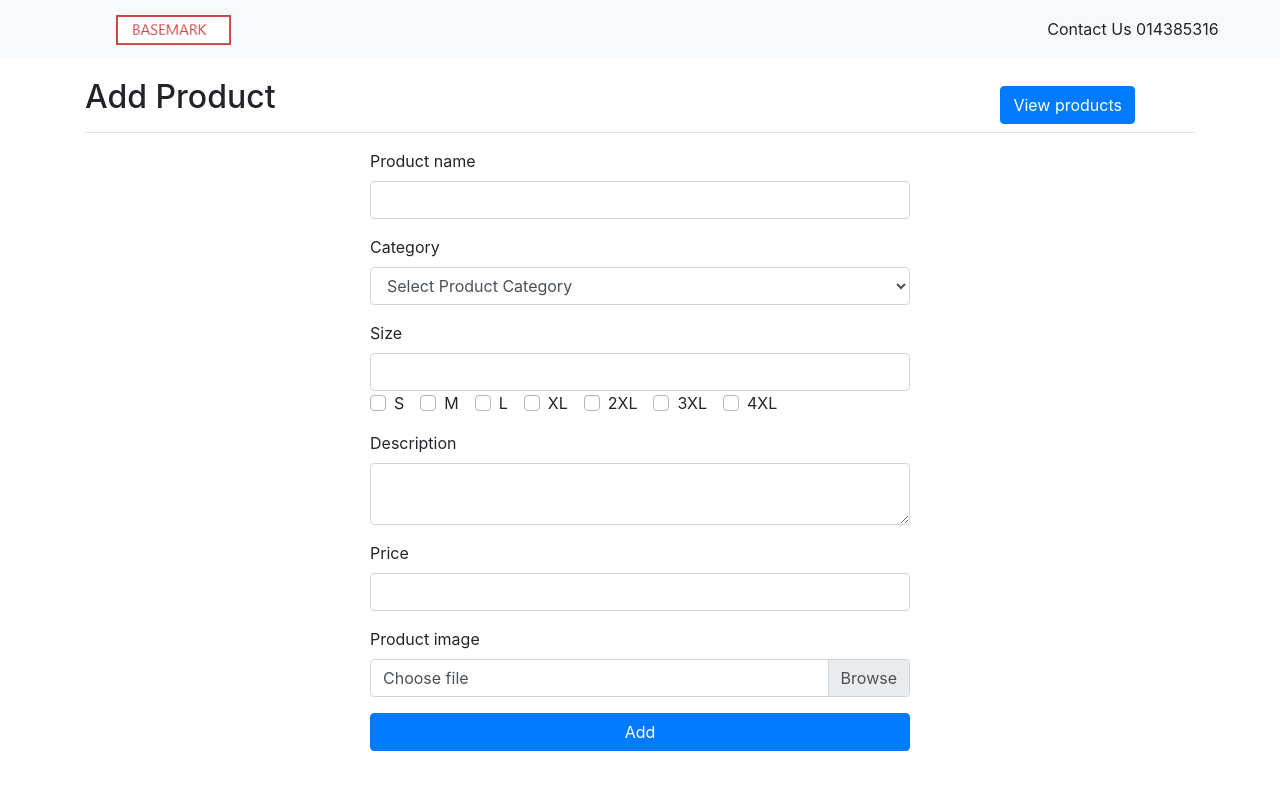
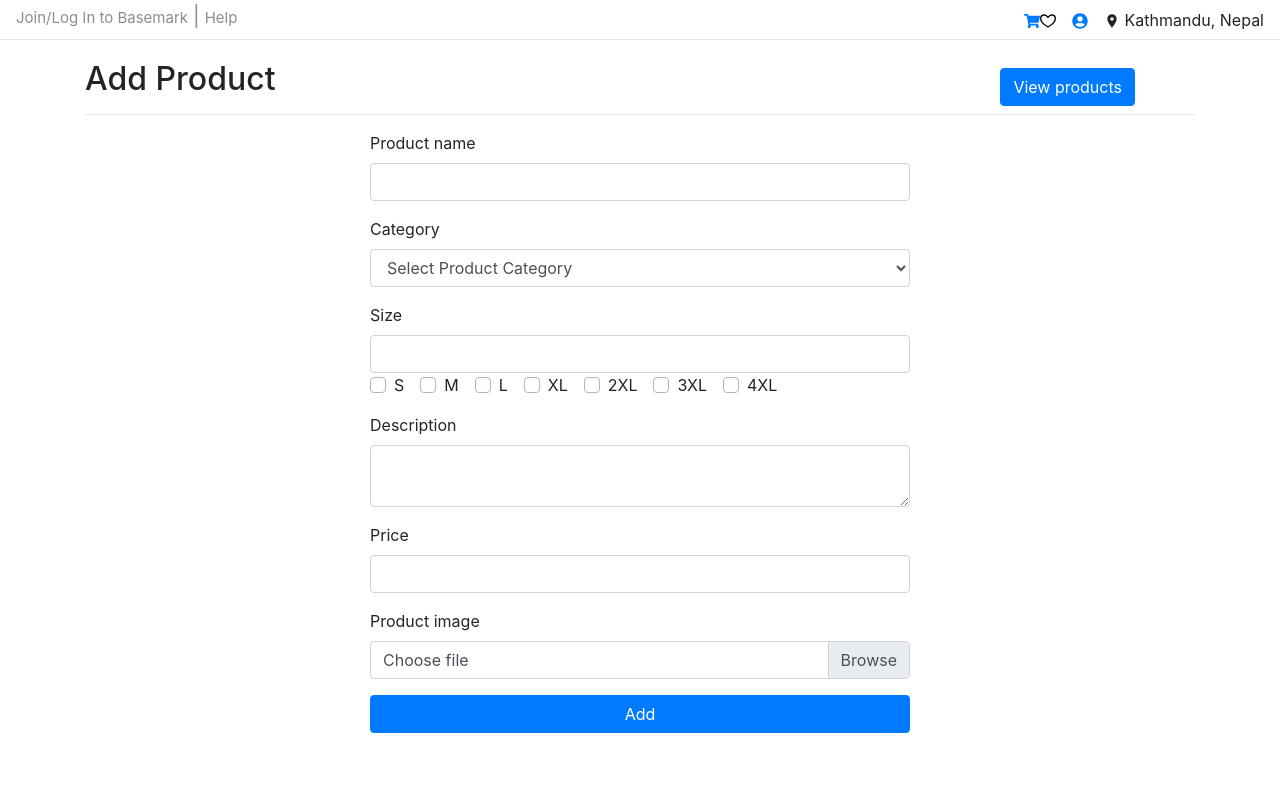
Before and after one commit to basemarksites/basemarkfontend, a React (Create React App) app: page /addproduct in a window 1280 px wide. Shown: the top 790 px of the page. Built offline with nearby package versions, Linux system fonts and the light colour scheme.

Commit message:
Add design of navigation on progress

```diff
--- a/src/components/Navigation.js
+++ b/src/components/Navigation.js
@@ -1,25 +1,101 @@
-import React from 'react'
+import React, { Component } from 'react'
+import axios from 'axios'
 import {
     Navbar,
     NavbarBrand,
     Nav,
-    NavbarText
+    FormGroup, Input, FormText, Form,
+    NavbarText, Label, Dropdown, DropdownToggle, DropdownItem, DropdownMenu, UncontrolledDropdown
 } from 'reactstrap';
+
+import { FaShoppingCart, FaUserCircle } from 'react-icons/fa'
+import { GrFavorite } from 'react-icons/gr'
+import { MdLocationOn } from 'react-icons/md'
 
 
 import { Redirect, Link } from 'react-router-dom';
-import basemark from './assets/basemarklogo.png'
-
-export default function Navigation() {
-    return (
-        <Navbar color='light' expand='sm' id="navbar">
-            <NavbarBrand href='/'>
-                <img src={basemark} className="imguser" alt="basemark_icon" style={{ margin: '0px 0px 0px 100px' }} height='30px'  />
-            </NavbarBrand>
-            <Nav className="mr-auto" navbar style={{float:'right', margin:'0px 0px 0px 800px'}}> Contact Us 014385316</Nav>
-
-        </Navbar>
 
 
-    )
+
+export default class Navigation extends Component {
+    constructor(props) {
+        super(props);
+
+        this.toggle = this.toggle.bind(this);
+        this.onMouseEnter = this.onMouseEnter.bind(this);
+        this.onMouseLeave = this.onMouseLeave.bind(this);
+        this.state = {
+            dropdownOpen: false
+        };
+    }
+
+    toggle() {
+        this.setState(prevState => ({
+            dropdownOpen: !prevState.dropdownOpen
+        }));
+    }
+
+    onMouseEnter() {
+        this.setState({ dropdownOpen: true });
+    }
+
+    onMouseLeave() {
+        this.setState({ dropdownOpen: false });
+    }
+
+
+
+
+
+
+
+
+
+
+    render() {
+
+
+
+        return (
+            <Navbar className="" color='faded' expand='sm' id="navbar" style={{ height:'40px',borderStyle: 'groove', borderWidth: '0px 0px 1px 0px', borderColor: '#e6e6e6' }} >
+                <NavbarBrand>
+                    <Link style={{ fontSize: '15px', color: '#8c8c8c' }} to="/login">Join/Log In to Basemark</Link>
+                    <Label style={{ color: '#8c8c8c', padding: '0px 5px 0px 5px' }}>|</Label>
+                    <Link style={{ fontSize: '15px', color: '#8c8c8c' }}>Help</Link>
+
+                </NavbarBrand>
+
+                <Nav className="mr-auto" navbar></Nav>
+                <NavbarText >
+                    <Link className=""><FaShoppingCart></FaShoppingCart></Link>
+                </NavbarText>
+
+                <NavbarText >
+                    <Link style={{color:'#000'}} className=""><GrFavorite></GrFavorite></Link>
+                </NavbarText>
+
+
+                <NavbarText style={{color:'#000'}}>
+                    <UncontrolledDropdown className=""  onMouseOver={this.onMouseEnter} onMouseLeave={this.onMouseLeave} isOpen={this.state.dropdownOpen} toggle={this.toggle}>
+                        <DropdownToggle nav inNavBar>
+                            <Link><FaUserCircle></FaUserCircle></Link>
+                        </DropdownToggle>
+                        <DropdownMenu>
+                            <DropdownItem header>Header</DropdownItem>
+                            <DropdownItem disabled>Action</DropdownItem>
+                            <DropdownItem>Another Action</DropdownItem>
+                            <DropdownItem divider />
+                            <DropdownItem>Another Action</DropdownItem>
+                        </DropdownMenu>
+                    </UncontrolledDropdown>
+                </NavbarText>
+
+
+                <NavbarText className="">
+                    <MdLocationOn></MdLocationOn> Kathmandu, Nepal
+                </NavbarText>
+            </Navbar>
+
+        )
+    }
 }
```
